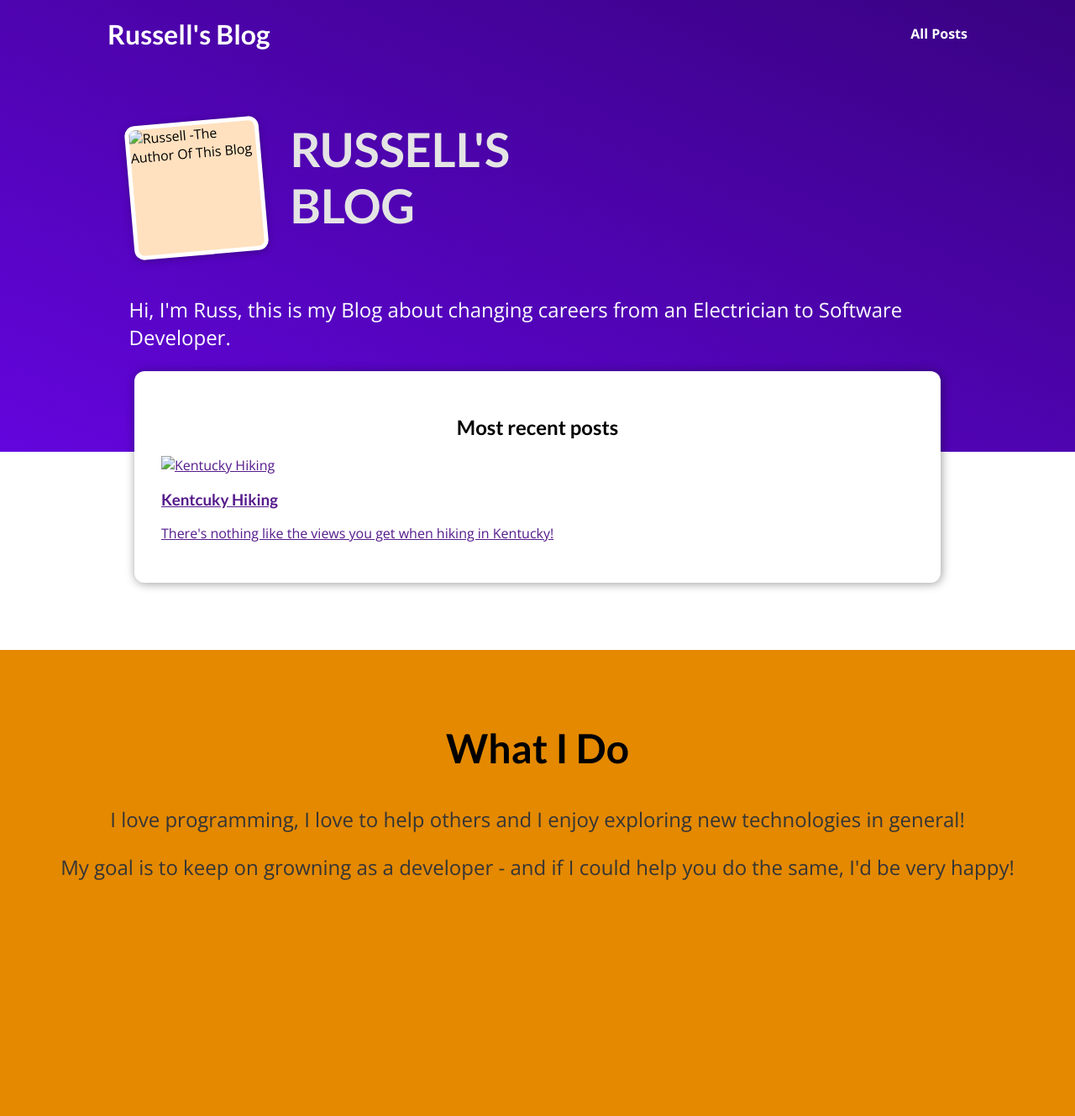
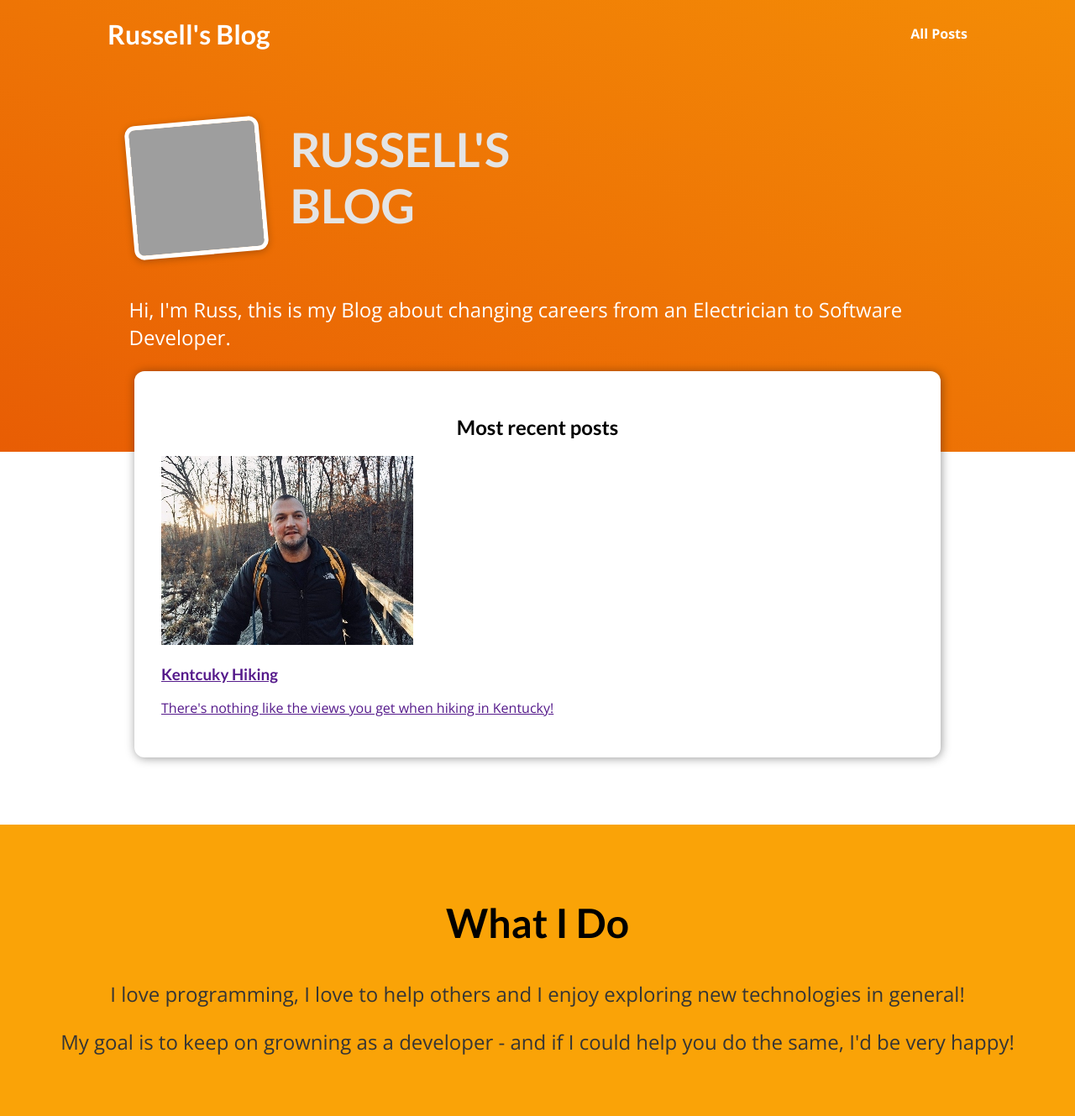
Before and after one commit to r83wheeler/django-blog, a Django app: page / in a window 1280 px wide. Shown: the whole page at 84% size. Before the commit the page ends 1048 px from the top, so only its background shows below. Run offline with Django 3.2, Linux system fonts and the light colour scheme; grey boxes are pictures that could not be loaded.

Commit message:
template content and static files, added images as static files

```diff
--- a/blog/static/blog/index.css
+++ b/blog/static/blog/index.css
@@ -1,5 +1,5 @@
 #welcome {
-    background: linear-gradient(to right top, #6305dd, #390281);
+    background: linear-gradient(to right top, #E85D04, #F48C06);
     padding: 6rem 12%;
   }
 
@@ -61,7 +61,7 @@
   #about {
     text-align: center;
     padding: 3rem;
-    background-color: #e48900;
+    background-color: #FAA307;
     margin-top: 5rem;
   }
 
--- a/blog/templates/blog/index.html
+++ b/blog/templates/blog/index.html
@@ -19,7 +19,7 @@
 
     <section id="welcome">
       <header>
-        <img src="" alt="Russell -The Author Of This Blog" />
+        <img src="{% static "blog/images/russShot.JPG" %}" alt="Russell -The Author Of This Blog" />
         <h2>RUSSELL'S BLOG</h2>
       </header>
         <p>Hi, I'm Russ, this is my Blog about changing careers from an Electrician to Software Developer.</p>
@@ -32,7 +32,7 @@
         <li>
            <article>
               <a href="">
-               <img src="" alt="Kentucky Hiking" />
+               <img src="{% static "blog/images/MichiganHiking300.jpg" %}" alt="Kentucky Hiking" />
                <div class="post__content">
                  <h3>Kentcuky Hiking</h3>
                  <p>
--- a/static/app.css
+++ b/static/app.css
@@ -39,7 +39,7 @@ h3 {
 
 #main-navigation a:hover,
 #main-navigation a:active {
-  color: #cf79f1;
+  color: #e01b0d;
 }
 
 #main-navigation h1 a:hover,
```
Also changed, not shown: blog/static/blog/images/MichiganHiking300.jpg (added), blog/static/blog/images/cnToronto.png (added), 1 other file.
